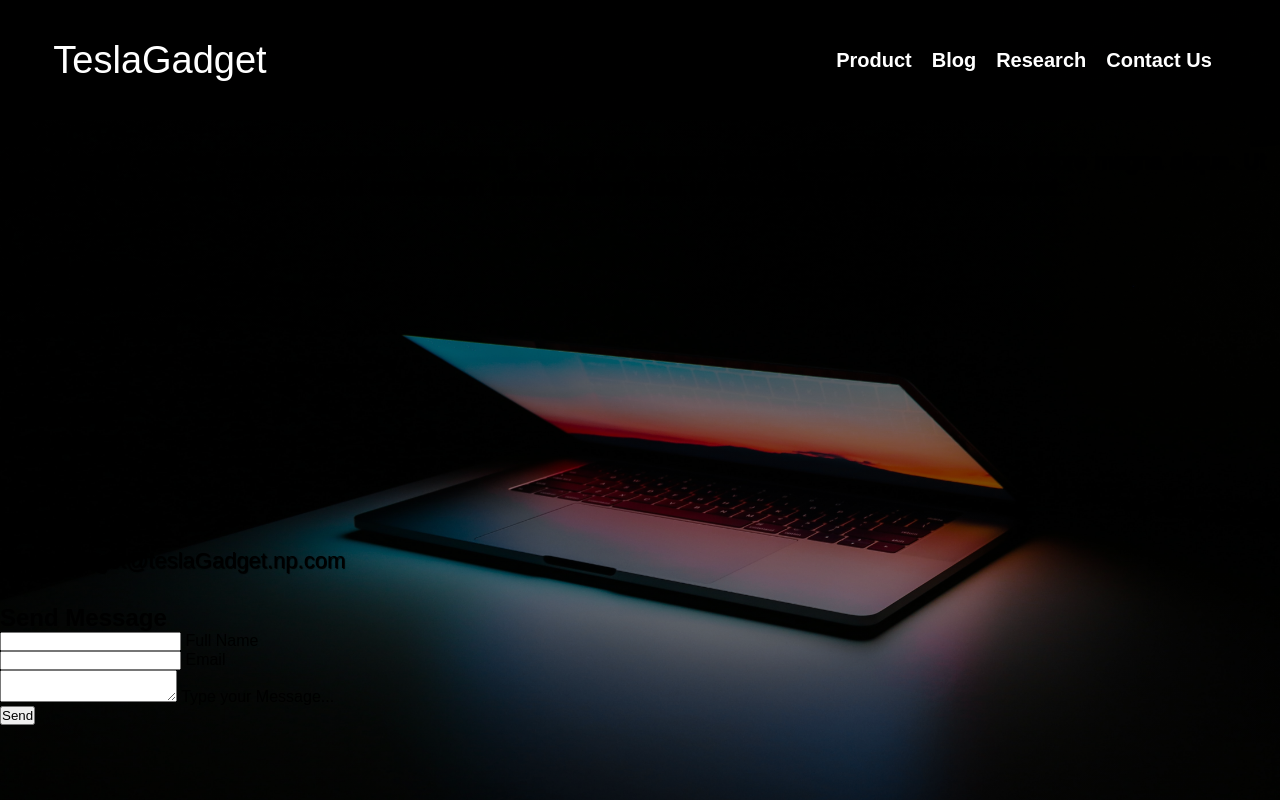
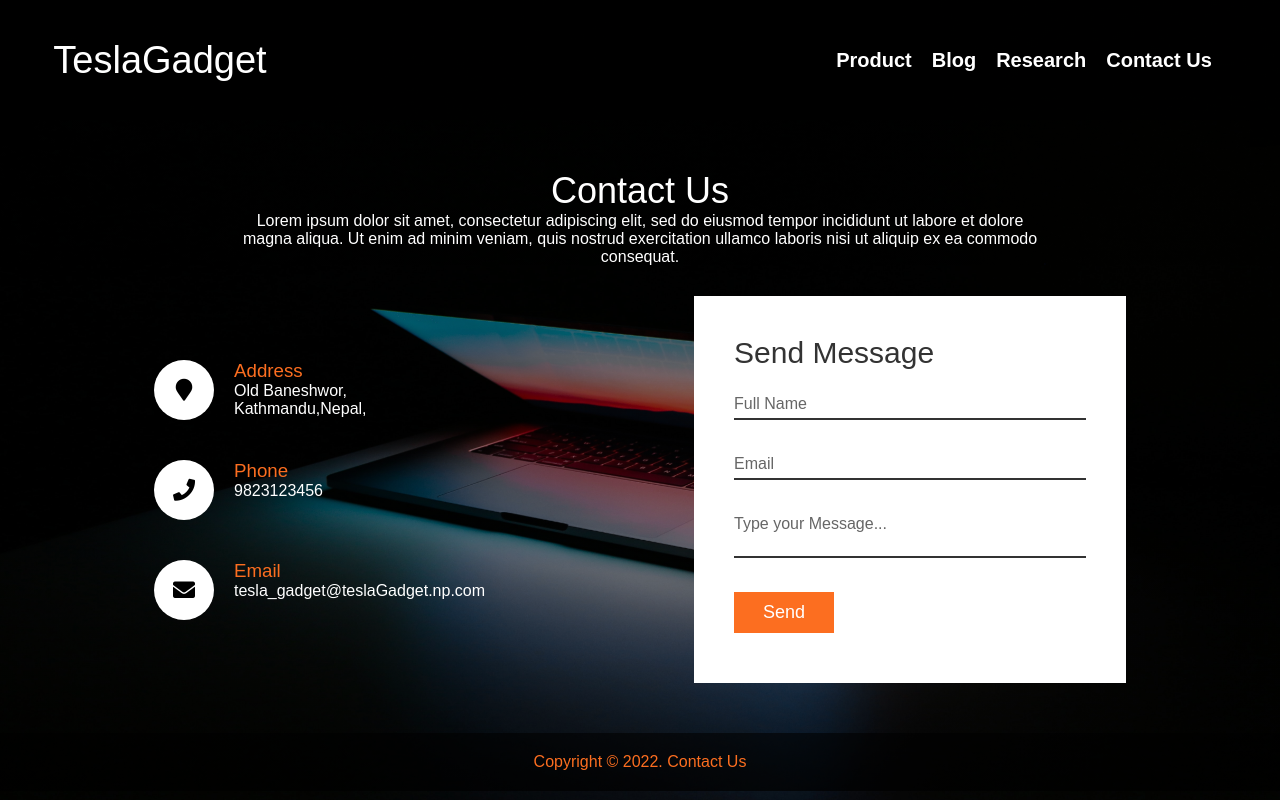
Before and after one commit to Saijeet7/Tesla-gadgets, a plain HTML site: page contactus.html in a window 1280 px wide. Shown: the top 800 px of the page. Drawn offline with Linux system fonts and the light colour scheme; a web font is replaced by a local one.

Commit message:
Contactus Complete

```diff
--- a/contactus.html
+++ b/contactus.html
@@ -3,7 +3,7 @@
     <head>
         <meta charset="UTF-8">
         <title>Contact</title>
-        <link href="css/index.css" rel="stylesheet" type="text/css">
+        <link href="css/contactus.css" rel="stylesheet" type="text/css">
         <link href="fonts.css" rel="stylesheet">
 
 <!--Font Awesome-->
@@ -44,7 +44,7 @@
                     Lorem ipsum dolor sit amet, consectetur adipiscing elit, sed do eiusmod tempor incididunt ut labore et dolore magna aliqua. Ut enim ad minim veniam, quis nostrud exercitation ullamco laboris nisi ut aliquip ex ea commodo consequat.
                 </p>
             </div>
-            <div class="container">
+            <div class="container2">
                 <div class="contactInfo">
                     <div class="box">
                         <div class="icon"><i class="fa fa-map-marker" aria-hidden="true"></i></div>
@@ -74,15 +74,15 @@
                         <h2>Send Message</h2>
                         <div class="inputBox">
                             <input type="text" name="" required="required">
-                            <span>Full Name</span>
+                            <span class="span">Full Name</span>
                         </div>
                         <div class="inputBox">
                             <input type="text" name="" required="required">
-                            <span>Email</span>
+                            <span class="span">Email</span>
                         </div>
                         <div class="inputBox">
                             <textarea required="required"></textarea>
-                            <span>Type your Message...</span>
+                            <span class="span">Type your Message...</span>
                         </div>
                         <div class="inputBox">
                             <input type="submit" name="" value="Send">
--- a/css/contactus.css
+++ b/css/contactus.css
@@ -98,10 +98,133 @@ a{
 /*-------------------For Main Body -------------------*/
 .contact{
     position: relative;
-    min-height: 100vh;
+    min-height: 60vh;
+    padding: 50px 100px;
+    display: flex;
+    justify-content: center;
+    align-items: center;
+    flex-direction: column;
+    background-size: cover;
+}
+
+.contact .content{
+    max-width: 800px;
+    text-align: center;
+}
+
+.contact .content h2{
+    font-size: 36px;
+    font-weight: 500;
+    color: #fff;
+}
+
+.contact .content p {
+    font-weight: 300;
+    color: #fff;
+}
+.container2{
+    width: 100%;
+    display: flex;
+    justify-content: center;
+    align-items: center;
+    margin-top: 30px;
+}
+.container2 .contactInfo{
+    width: 50%;
+    display: flex;
+    flex-direction: column;
+}
+.box{
+    position: relative;
+    padding: 20px 0;
+    display: flex;
+}
+
+.box .icon{
+    min-width: 60px;
+    height: 60px;
+    background: #fff;
+    display: flex;
+    justify-content: center;
+    align-items: center;
+    border-radius: 50%;
+    font-size: 22px;
+}
+
+.box .text{
+    display: flex;
+    margin-left: 20px;
+    font-size: 16px;
+    color: #fff;
+    flex-direction: column;
+    font-weight: 300;
+}
+
+.box .text h3{
+    font-weight: 500;
+    color: #fc6e20;
+}
+
+.contactForm{
+    width: 40%;
+    padding: 40px;
+    background: #fff;
+}
+
+.contactForm h2{
+    font-size: 30px;
+    color: #333;
+    font-weight: 500;
+}
+
+.contactForm .inputBox{
+    position: relative;
+    width: 100%;
+    margin-top: 10px;
+}
+
+.contactForm .inputBox input,
+.contactForm .inputBox textarea{
+    width: 100%;
+    padding: 5px 0;
+    font-size: 16px;
+    margin: 10px 0;
+    border: none;
+    border-bottom: 2px solid #333;
+    outline: none;
+    resize: none;
+}
+
+.contactForm .inputBox .span{
+    position: absolute;
+    left: 0;
+    padding: 5px 0;
+    font-size: 16px;
+    margin: 10px 0;
+    pointer-events: none;
+    transition: 0.5s;
+    color: #666;
+}
+
+.contactForm .inputBox input:focus ~ .span,
+.contactForm .inputBox input:valid ~ .span,
+.contactForm .inputBox textarea:focus ~ .span,
+.contactForm .inputBox textarea:valid ~ .span{
+    color: #e91e63;
+    font-size: 12px;
+    transform: translateY(-20px);
+}
+
+.contactForm .inputBox input[type="submit"] {
+    width: 100px;
+    background: #fc6e20;
+    color: #fff;
+    border: none;
+    cursor: pointer;
+    padding: 10px;
+    font-size: 18px;
 
 }
-
 
 
 /*----------------For Footer--------*/
```
